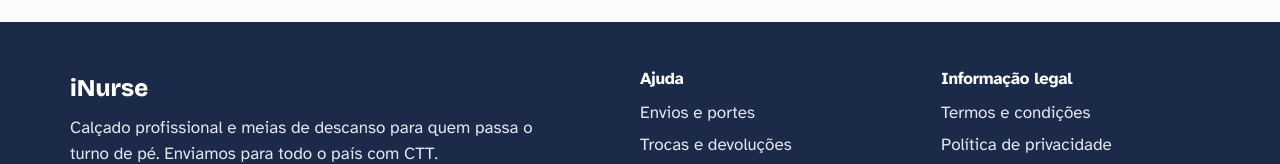
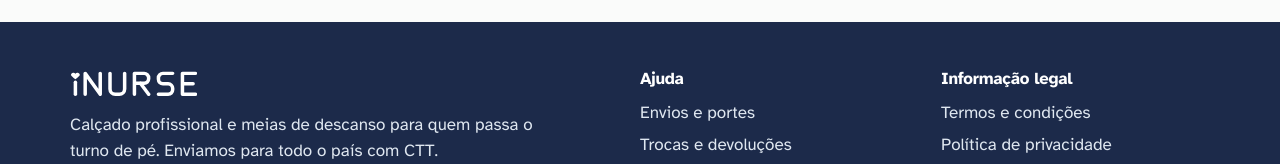
Before and after one commit to arturandresilva/inurse, a Next.js app in the folder web/: page / in a window 1280 px wide. Shown: the part 955-1119 px from the top of the page. Built offline with nearby package versions, Linux system fonts and the light colour scheme; no server answers; the database is empty.

Commit message:
Rodapé com o logótipo novo
Co-Authored-By: Claude Opus 5.5 <noreply@anthropic.com>
Claude-Session: https://claude.ai/code/session_017BWJgvb3s4oxXD6hg3roJt

```diff
--- a/web/components/Footer.tsx
+++ b/web/components/Footer.tsx
@@ -1,4 +1,5 @@
 import Link from "next/link";
+import Logo from "./Logo";
 
 export default function Footer() {
   return (
@@ -6,7 +7,7 @@ export default function Footer() {
       <div className="wrap">
         <div className="cols">
           <div>
-            <p style={{ fontFamily: "var(--display)", fontWeight: 800, fontSize: "1.5rem", color: "#fff" }}>iNurse</p>
+            <Logo height={26} mono="#fff" />
             <p style={{ marginTop: 8, maxWidth: "42ch" }}>Calçado profissional e meias de descanso para quem passa o turno de pé. Enviamos para todo o país com CTT.</p>
           </div>
           <div>
```
